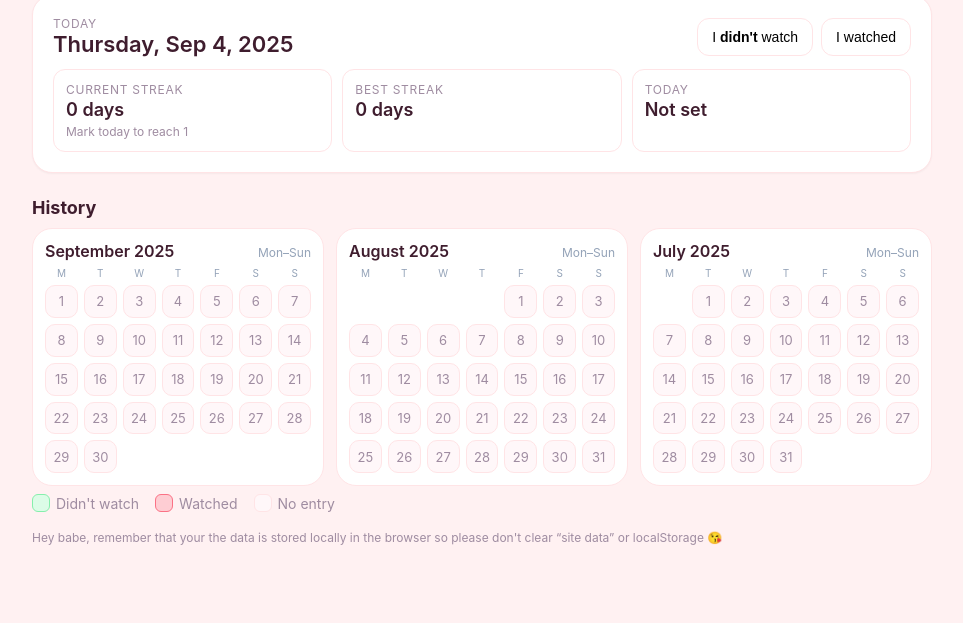
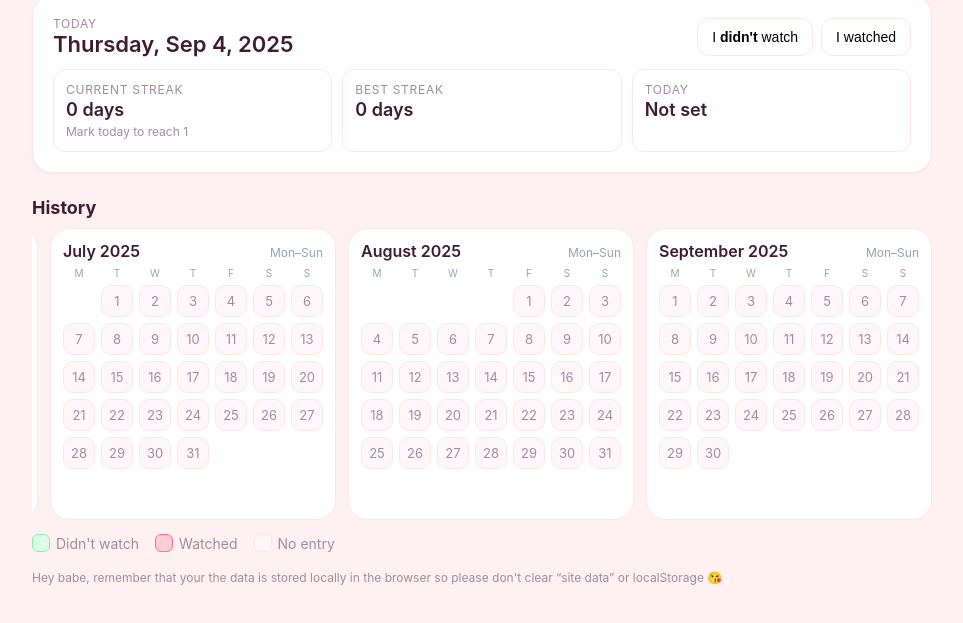
Before and after one commit to 90Theo/Reels-Tracker, a plain HTML site: page index.html in a window 1280 px wide. Shown: the part 109-732 px from the top of the page, without its empty margins (158-1121 px from the left). Drawn offline with Linux system fonts and the light colour scheme.

Commit message:
Update index.html

```diff
--- a/index.html
+++ b/index.html
@@ -106,9 +106,10 @@
     .stat .hint { font-size: 12px; color: var(--muted); margin-top: 4px; }
 
     h2 { font-size: 18px; margin: 24px 0 10px; }
-    .months { display: grid; gap: 12px; }
-    @media (min-width: 900px) { .months { grid-template-columns: repeat(3, minmax(0,1fr)); } }
-    .month { background: #fff; border: 1px solid var(--border); border-radius: 20px; padding: 12px; }
+    .months { display: flex; gap: 12px; overflow-x: auto; padding-bottom: 6px; }
+    /* grid-template-columns is ignored since .months is flex now; kept for backward compatibility */
+    @media (min-width: 900px) { .months { gap: 12px; } }
+    .month { background: #fff; border: 1px solid var(--border); border-radius: 20px; padding: 12px; min-width: 260px; }
     .month-head { display: flex; align-items: baseline; justify-content: space-between; margin-bottom: 6px; }
     .weekday { font-size: 10px; color: #94a3b8; text-transform: uppercase; text-align: center; }
     .grid { display: grid; grid-template-columns: repeat(7, 1fr); gap: 6px; }
@@ -191,6 +192,7 @@
     (function() {
       const TZ = 'Europe/Copenhagen';
       const STORAGE_KEY = 'reels-tracker-v1';
+      const MONTHS_TO_SHOW = 12; // includes current month
       const todayKey = (date = new Date()) =>
         date.toLocaleDateString('en-CA', { timeZone: TZ });
       const addDays = (date, n) => { const d = new Date(date); d.setDate(d.getDate() + n); return d; };
@@ -253,6 +255,9 @@
         }
       }
 
+      // Used to keep the initial view focused on the newest month
+      let didInitialAutoScroll = false;
+
       function render() {
         // Today label
         const todayStr = new Date().toLocaleDateString(undefined, { weekday: 'long', year: 'numeric', month: 'short', day: 'numeric', timeZone: TZ });
@@ -280,7 +285,14 @@
         // Months grids
         const monthsEl = document.getElementById('months');
         monthsEl.innerHTML = '';
-        const monthDates = [0, -1, -2].map((m) => { const d = new Date(); d.setDate(1); d.setMonth(d.getMonth() + m); return d; });
+        // Oldest -> newest (left to right), show more months with horizontal scroll
+        const monthDates = Array.from({ length: MONTHS_TO_SHOW }, (_, i) => {
+          const d = new Date();
+          d.setDate(1);
+          // Compute oldest first: (MONTHS_TO_SHOW-1) months ago up to 0 (current)
+          d.setMonth(d.getMonth() - (MONTHS_TO_SHOW - 1 - i));
+          return d;
+        });
         monthDates.forEach((monthDate) => {
           const wrap = document.createElement('div');
           wrap.className = 'month';
@@ -308,6 +320,8 @@
           wrap.appendChild(grid);
           monthsEl.appendChild(wrap);
         });
+        // Keep view focused on the newest months on first load
+        if (!didInitialAutoScroll) { monthsEl.scrollLeft = monthsEl.scrollWidth; didInitialAutoScroll = true; }
       }
 
       // Actions
@@ -335,6 +349,16 @@
 
       // Initial render
       render();
+
+      // Auto-refresh at day/month rollover and when tab becomes visible
+      let lastToday = todayKey();
+      setInterval(() => {
+        const cur = todayKey();
+        if (cur !== lastToday) { lastToday = cur; render(); }
+      }, 60000);
+      document.addEventListener('visibilitychange', () => {
+        if (document.visibilityState === 'visible') { render(); }
+      });
 
       // Edit panel actions
       document.getElementById('edit-good').addEventListener('click', function () {
```
